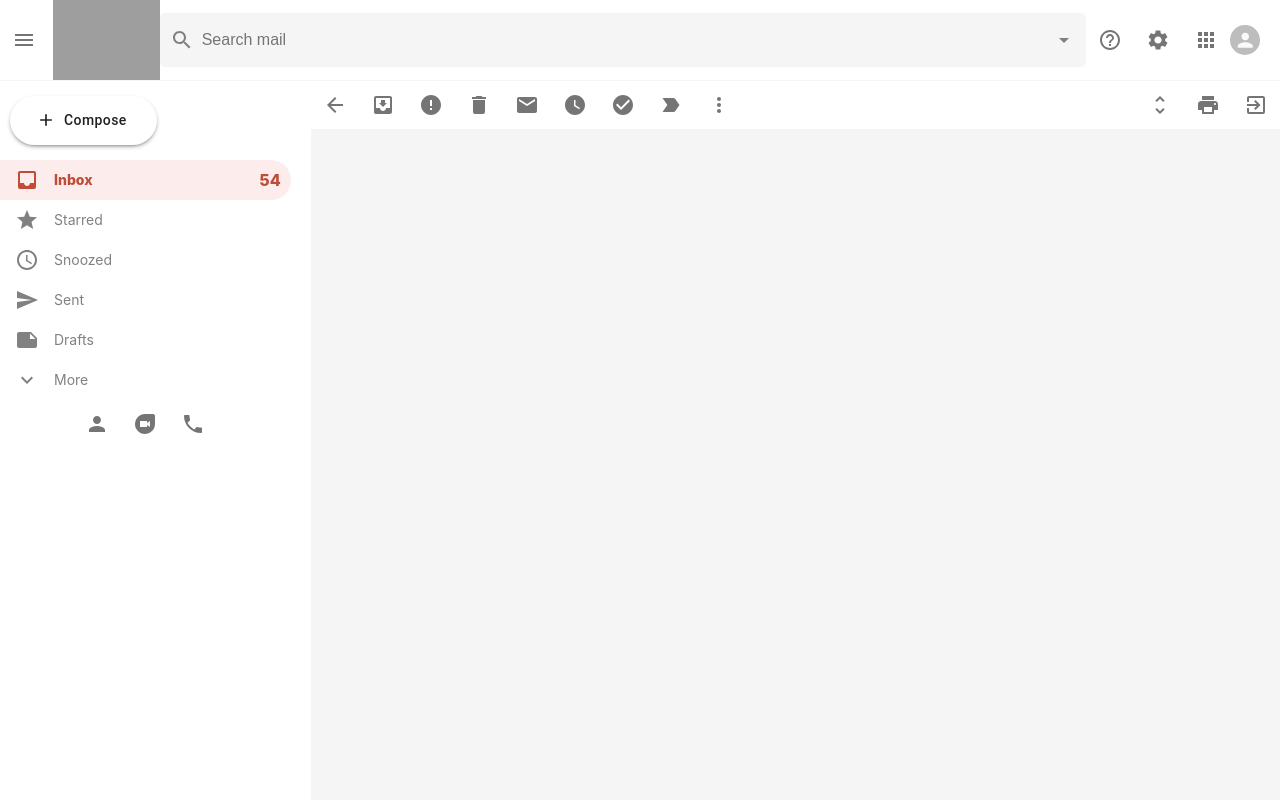
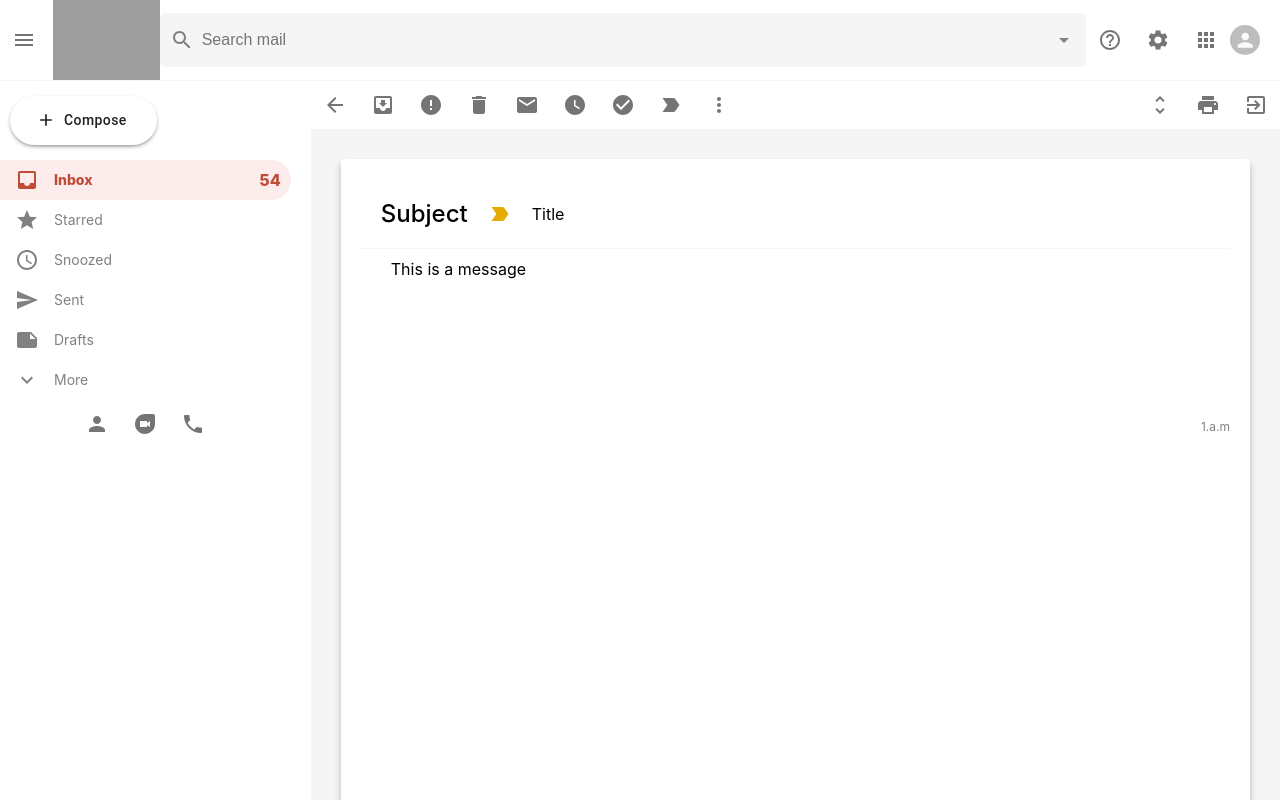
Before and after one commit to safanasirli/Gmail-Clone, a React (Create React App) app: page /mail in a window 1280 px wide. Shown: the top 800 px of the page. Built offline with nearby package versions, Linux system fonts and the light colour scheme; grey boxes are pictures that could not be loaded.

Commit message:
setting up the store

```diff
--- a/src/app/store.js
+++ b/src/app/store.js
@@ -1,8 +1,8 @@
 import { configureStore } from '@reduxjs/toolkit';
-import counterReducer from '../features/counterSlice';
+import mailReducer from '../features/mailSlice';
 
 export const store = configureStore({
   reducer: {
-    counter: counterReducer,
+    mail: mailReducer,
   },
 });
--- a/src/components/Mail.css
+++ b/src/components/Mail.css
@@ -7,3 +7,45 @@
   justify-content: space-between;
   background-color: white;
 }
+.mail__toolsLeft {
+  display: flex;
+}
+.mail__body {
+  display: flex;
+  flex-direction: column;
+  margin: 30px;
+  background-color: white;
+  padding: 20px;
+  height: 100vh;
+  box-shadow: 0px 5px 7px 0px rgba(0, 0, 0, 0.24);
+}
+.mail__bodyHeader {
+  display: flex;
+  align-items: center;
+  border-bottom: 1px solid whitesmoke;
+  padding: 20px;
+  position: relative;
+}
+
+.mail__bodyHeader > h2 {
+  font-weight: 500;
+  margin-right: 20px;
+}
+.mail__bodyHeader > p{
+  margin-left:20px;
+}
+.mail__important {
+  color: #e8ab02 !important;
+}
+.mail__message > p {
+  padding: 10px;
+  margin-left: 20px;
+  overflow-wrap: break-word;
+}
+.mail__time {
+  position: absolute;
+  top:240px;
+  right:0;
+  font-size:12px;
+  color:gray;
+}
--- a/src/components/Mail.js
+++ b/src/components/Mail.js
@@ -61,6 +61,17 @@
           </IconButton>
         </div>
       </div>
+      <div className="mail__body">
+        <div className="mail__bodyHeader">
+        <h2>Subject</h2>
+        <LabelImportantIcon className="mail__important"/>
+        <p>Title</p>
+        <p className="mail__time">1.a.m</p>
+        </div>
+        <div className="mail__message">
+       <p>This is a message</p>
+        </div>
+      </div>
     </div>
   );
 };
--- a/src/features/counterAPI.js
+++ /dev/null
@@ -1,6 +0,0 @@
-// A mock function to mimic making an async request for data
-export function fetchCount(amount = 1) {
-  return new Promise((resolve) =>
-    setTimeout(() => resolve({ data: amount }), 500)
-  );
-}
--- a/src/features/counterSlice.js
+++ /dev/null
@@ -1,73 +0,0 @@
-import { createAsyncThunk, createSlice } from '@reduxjs/toolkit';
-import { fetchCount } from './counterAPI';
-
-const initialState = {
-  value: 0,
-  status: 'idle',
-};
-
-// The function below is called a thunk and allows us to perform async logic. It
-// can be dispatched like a regular action: `dispatch(incrementAsync(10))`. This
-// will call the thunk with the `dispatch` function as the first argument. Async
-// code can then be executed and other actions can be dispatched. Thunks are
-// typically used to make async requests.
-export const incrementAsync = createAsyncThunk(
-  'counter/fetchCount',
-  async (amount) => {
-    const response = await fetchCount(amount);
-    // The value we return becomes the `fulfilled` action payload
-    return response.data;
-  }
-);
-
-export const counterSlice = createSlice({
-  name: 'counter',
-  initialState,
-  // The `reducers` field lets us define reducers and generate associated actions
-  reducers: {
-    increment: (state) => {
-      // Redux Toolkit allows us to write "mutating" logic in reducers. It
-      // doesn't actually mutate the state because it uses the Immer library,
-      // which detects changes to a "draft state" and produces a brand new
-      // immutable state based off those changes
-      state.value += 1;
-    },
-    decrement: (state) => {
-      state.value -= 1;
-    },
-    // Use the PayloadAction type to declare the contents of `action.payload`
-    incrementByAmount: (state, action) => {
-      state.value += action.payload;
-    },
-  },
-  // The `extraReducers` field lets the slice handle actions defined elsewhere,
-  // including actions generated by createAsyncThunk or in other slices.
-  extraReducers: (builder) => {
-    builder
-      .addCase(incrementAsync.pending, (state) => {
-        state.status = 'loading';
-      })
-      .addCase(incrementAsync.fulfilled, (state, action) => {
-        state.status = 'idle';
-        state.value += action.payload;
-      });
-  },
-});
-
-export const { increment, decrement, incrementByAmount } = counterSlice.actions;
-
-// The function below is called a selector and allows us to select a value from
-// the state. Selectors can also be defined inline where they're used instead of
-// in the slice file. For example: `useSelector((state: RootState) => state.counter.value)`
-export const selectCount = (state) => state.counter.value;
-
-// We can also write thunks by hand, which may contain both sync and async logic.
-// Here's an example of conditionally dispatching actions based on current state.
-export const incrementIfOdd = (amount) => (dispatch, getState) => {
-  const currentValue = selectCount(getState());
-  if (currentValue % 2 === 1) {
-    dispatch(incrementByAmount(amount));
-  }
-};
-
-export default counterSlice.reducer;
--- /dev/null
+++ b/src/features/mailSlice.js
@@ -0,0 +1,23 @@
+import { createSlice } from '@reduxjs/toolkit';
+
+
+export const mailSlice = createSlice({
+  name: 'mail',
+  initialState:{
+    value:0,
+    sendMessageIsOpen:false,
+  },
+  reducers: {
+    openSendMessage: state => {
+      state.sendMessageIsOpen=true;
+    },
+    closeSendMessage: state => {
+      state.sendMessageIsOpen = false;
+    },
+  },
+})
+
+export const { openSendMessage, closeSendMessage } = mailSlice.actions;
+export const selectSendMessageIsOpen= (state) => state.mail.sendMessageIsOpen;
+
+export default mailSlice.reducer;
```
